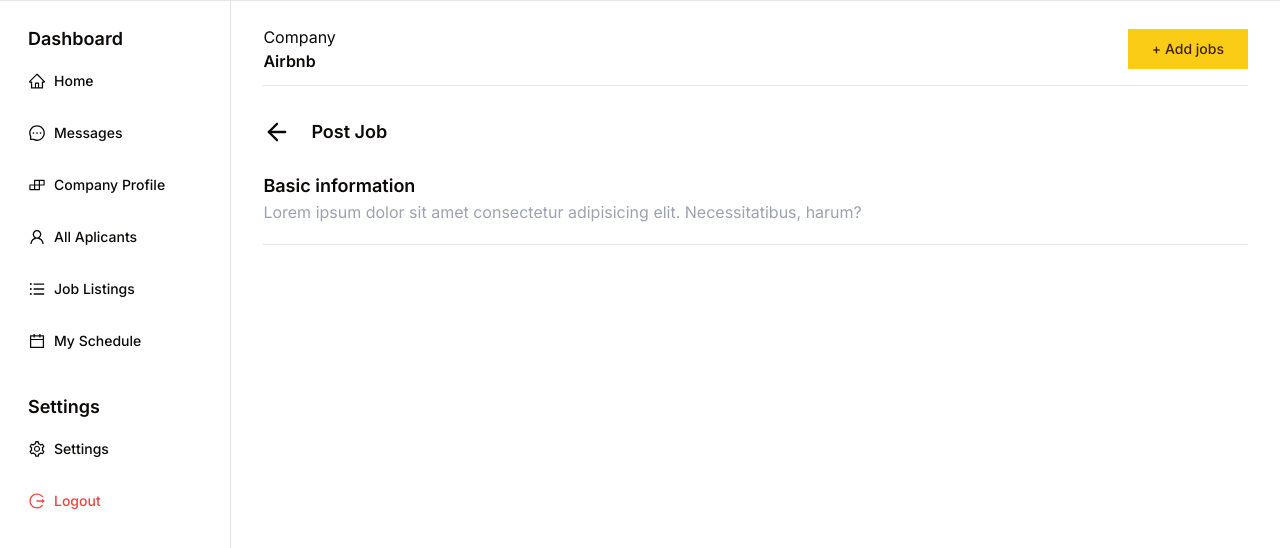
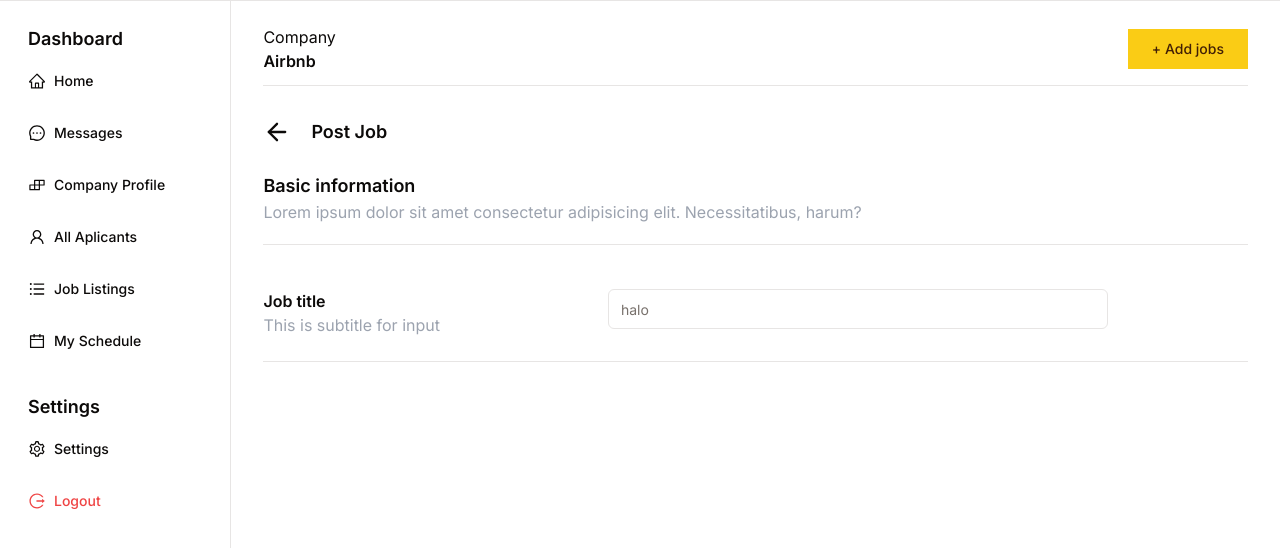
Before and after one commit to rianabd01/web-workhour-dashboard, a Next.js app: page /post-a-job in a window 1280 px wide. Shown: the top 548 px of the page. Built offline with nearby package versions, Linux system fonts and the light colour scheme.

Commit message:
add: input

```diff
--- a/src/app/post-a-job/page.tsx
+++ b/src/app/post-a-job/page.tsx
@@ -6,6 +6,15 @@ import { z } from "zod";
 import { zodResolver } from "@hookform/resolvers/zod";
 import { ArrowLeft } from "lucide-react";
 import { Separator } from "@/components/ui/separator";
+import FieldInput from "@/components/organism/FieldInput";
+import {
+  Form,
+  FormField,
+  FormControl,
+  FormItem,
+  FormMessage,
+} from "@/components/ui/form";
+import { Input } from "@/components/ui/input";
 
 interface PostAJobPage {}
 
@@ -35,6 +44,32 @@ const PostAJob: FC<PostAJobPage> = ({}) => {
       </div>
 
       <Separator />
+
+      <Form {...form}>
+        <form
+          onSubmit={form.handleSubmit(onSubmit)}
+          className="mt-5 space-y-6 pt-6"
+        >
+          <FieldInput title="Job title" subtitle="This is subtitle for input">
+            <FormField
+              control={form.control}
+              name="roles"
+              render={({ field }) => (
+                <FormItem>
+                  <FormControl>
+                    <Input
+                      placeholder="halo"
+                      {...field}
+                      className="w-[500px]"
+                    />
+                  </FormControl>
+                  <FormMessage />
+                </FormItem>
+              )}
+            />
+          </FieldInput>
+        </form>
+      </Form>
     </div>
   );
 };
```
